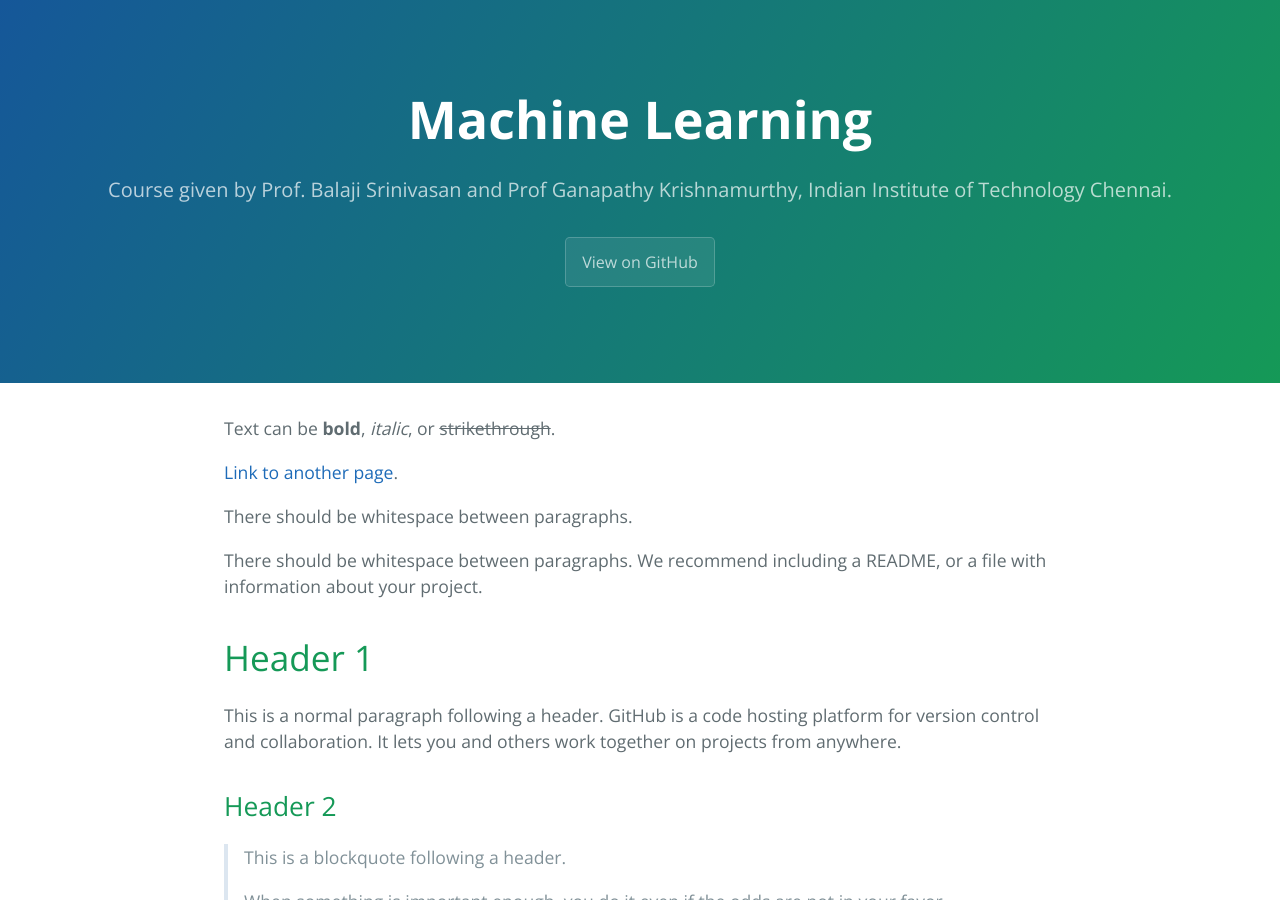
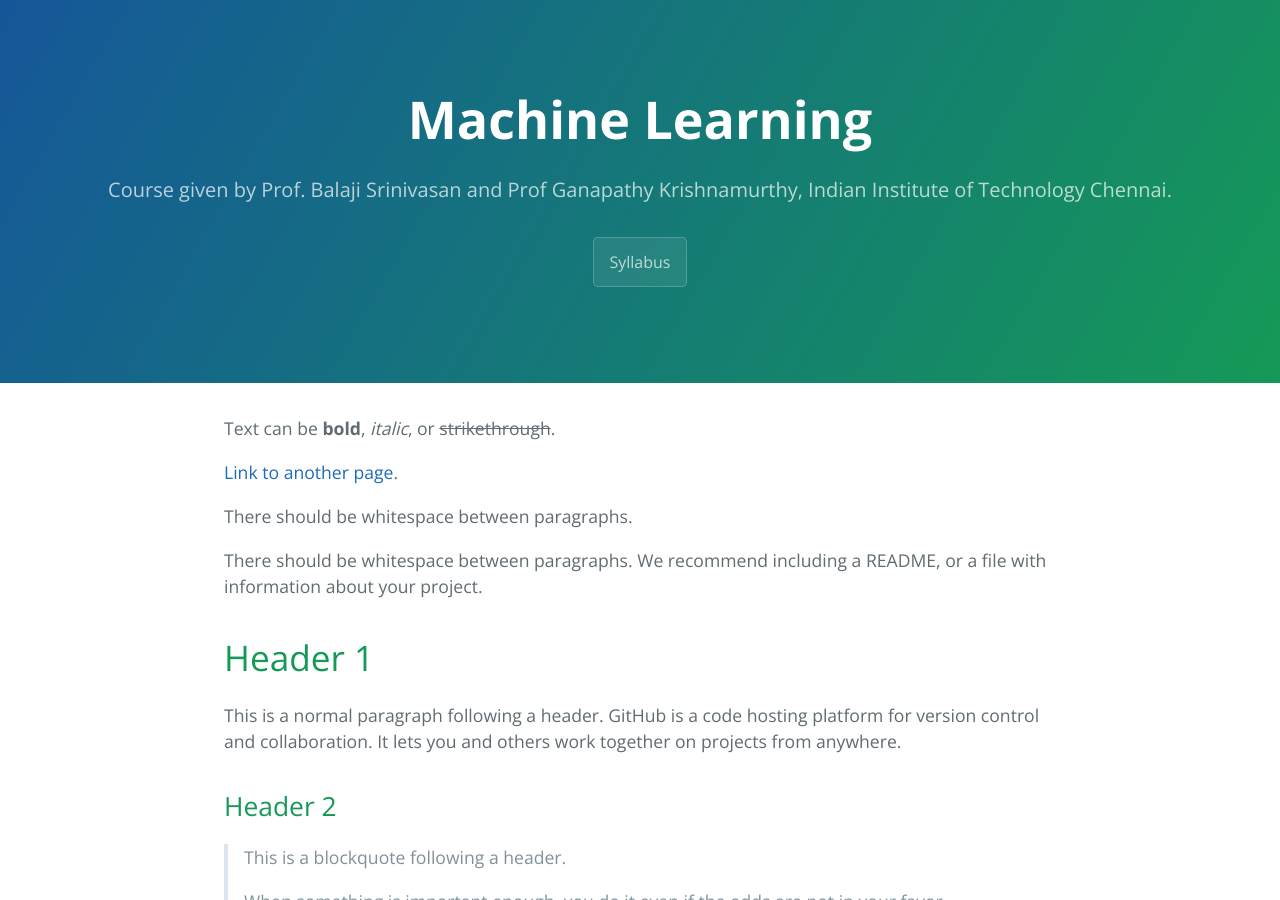
Before and after one commit to Sindhujayeswanthkumar/MLESA, a Jekyll site: the page built from index.md, in a window 1280 px wide and 900 px high. Built offline with Jekyll 4.4.1, drawn with Linux system fonts in a browser that asks for light colours.

Commit message:
Update default.html

```diff
--- a/_layouts/default.html
+++ b/_layouts/default.html
@@ -19,11 +19,11 @@
       <h1 class="project-name">{{ page.title | default: site.title | default: site.github.repository_name }}</h1>
       <h2 class="project-tagline">{{ page.description | default: site.description | default: site.github.project_tagline }}</h2>
       {% if site.github.is_project_page %}
-        <a href="{{ site.github.repository_url }}" class="btn">View on GitHub</a>
+        <a href="another.html" class="btn">Syllabus</a>
       {% endif %}
       {% if site.show_downloads %}
-        <a href="{{ site.github.zip_url }}" class="btn">Download .zip</a>
-        <a href="{{ site.github.tar_url }}" class="btn">Download .tar.gz</a>
+        <a href="{{ site.github.zip_url }}" class="btn">Course Materials</a>
+        <a href="{{ site.github.tar_url }}" class="btn">Assignments</a>
       {% endif %}
     </header>
 
```
